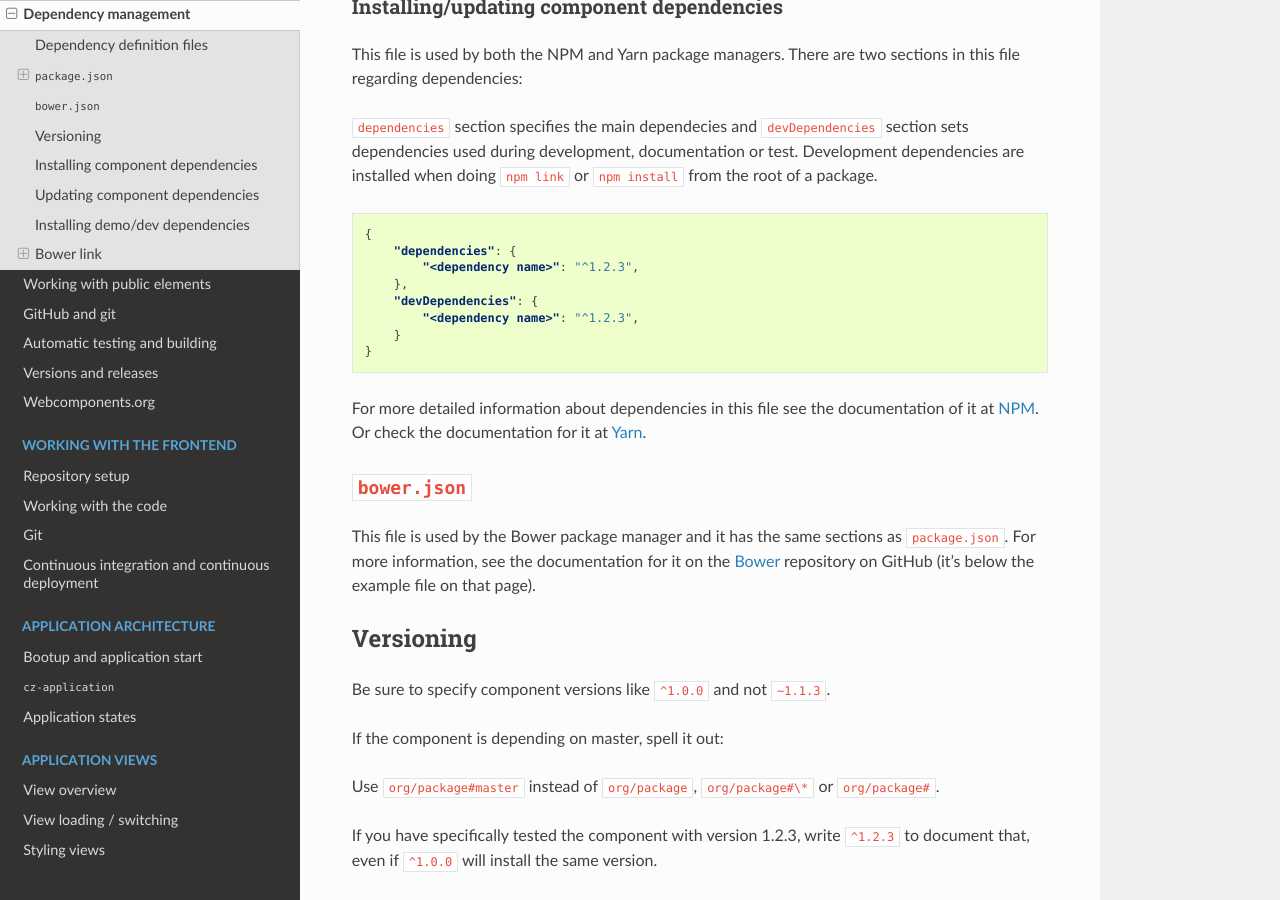
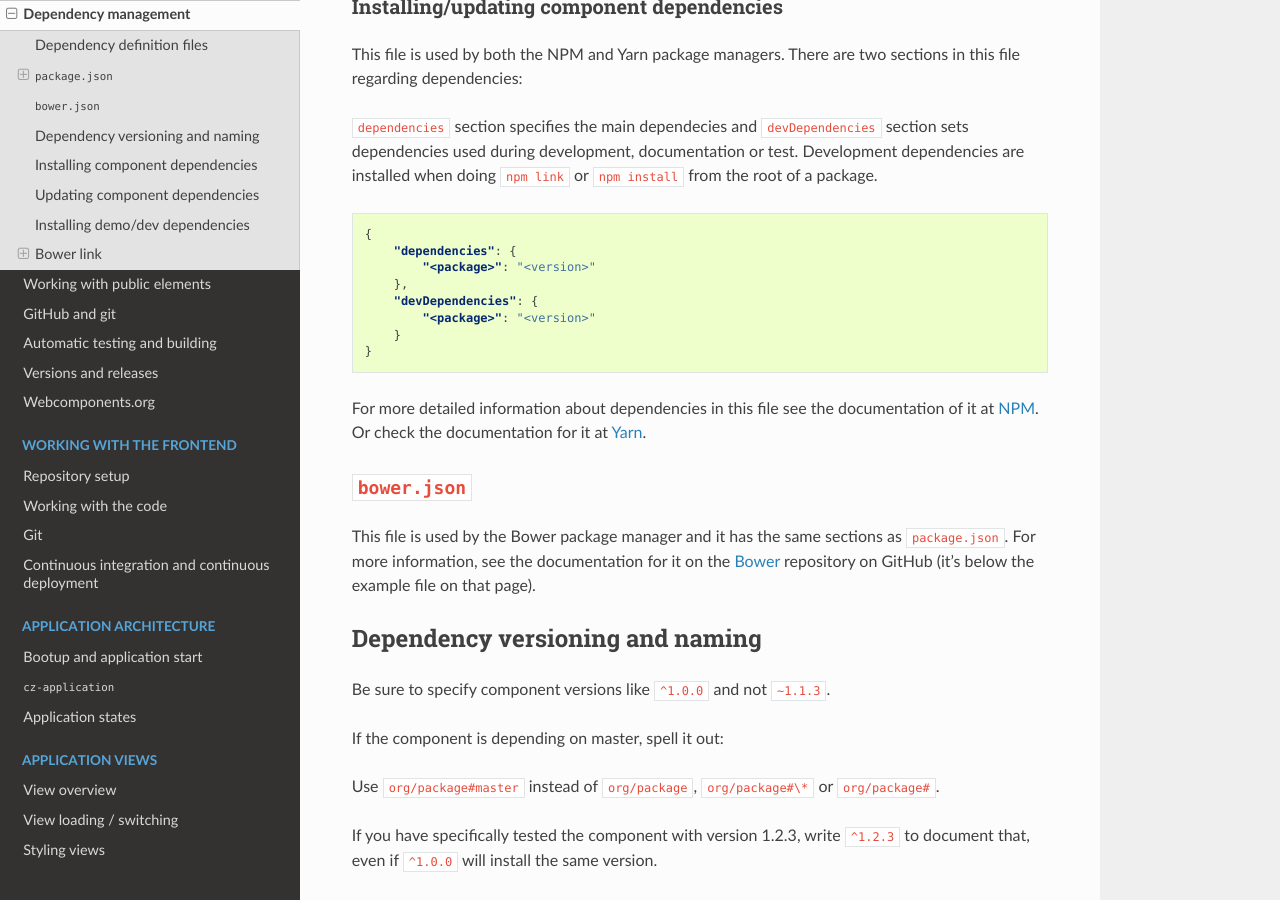
Before and after one commit to plumelo/cosmoz-frontend-rtd, a Sphinx documentation site: the page built from docs/public/20-dependency-management.rst, in a window 1280 px wide and 900 px high, scrolled down 327 px. Built offline with Sphinx 7.4.7 and the Read the Docs theme 2.0.0, drawn with Linux system fonts in a browser that asks for light colours.

Commit message:
docs/public/20-dependency-management, updating dependency versioning and naming.

```diff
--- a/docs/public/20-dependency-management.rst
+++ b/docs/public/20-dependency-management.rst
@@ -28,10 +28,10 @@ Development dependencies are installed when doing ``npm link`` or
 
     {
         "dependencies": {
-            "<dependency name>": "^1.2.3",
+            "<package>": "<version>"
         },
         "devDependencies": {
-            "<dependency name>": "^1.2.3",
+            "<package>": "<version>"
         }
     }
 
@@ -48,8 +48,8 @@ This file is used by the Bower package manager and it has the same sections as
 `Bower <https://github.com/bower/spec/blob/master/json.md>`_ repository on
 GitHub (it's below the example file on that page).
 
-Versioning
-----------
+Dependency versioning and naming
+--------------------------------
 
 Be sure to specify component versions like ``^1.0.0`` and not ``~1.1.3``.
 
```
